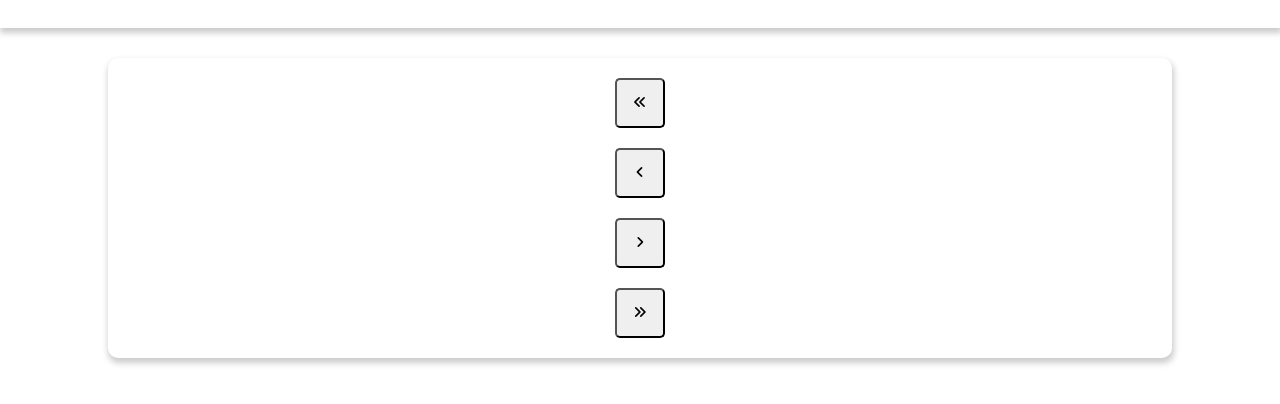
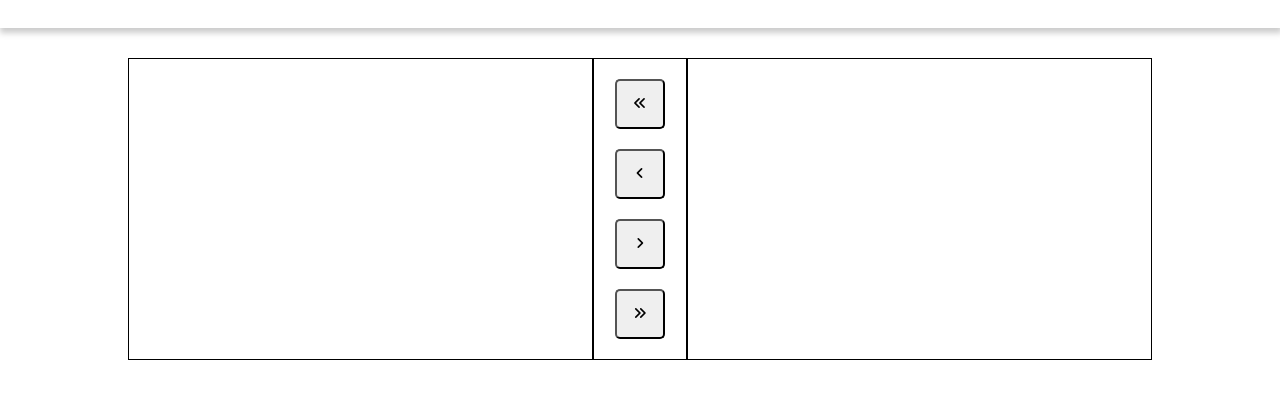
Before and after one commit to GopalSasmal100xDevs/DOM-Drills, a plain HTML site: page transfer-list/index.html in a window 1280 px wide. Shown: the part 72-476 px from the top of the page. Drawn offline with Linux system fonts and the light colour scheme.

Commit message:
Change UI of Transfer-list

```diff
--- a/transfer-list/index.html
+++ b/transfer-list/index.html
@@ -36,11 +36,13 @@
         width: 80%;
         height: auto;
         display: grid;
-        grid-template-columns: 3fr 1fr 3fr;
+        grid-template-columns: 5fr 1fr 5fr;
         margin: 0 auto;
-        box-shadow: 1px 4px 6px 1px #ccc;
         margin-top: 30px;
         border-radius: 10px;
+      }
+      .box {
+        border: 1px solid #000;
         padding: 20px;
       }
       .settings {
@@ -80,7 +82,7 @@
     </div>
     <div class="container">
       <div class="box" id="first-box"></div>
-      <div class="settings">
+      <div class="box settings">
         <button id="all-left-btn">
           <i class="fa fa-angle-double-left" aria-hidden="true"></i>
         </button>
```
